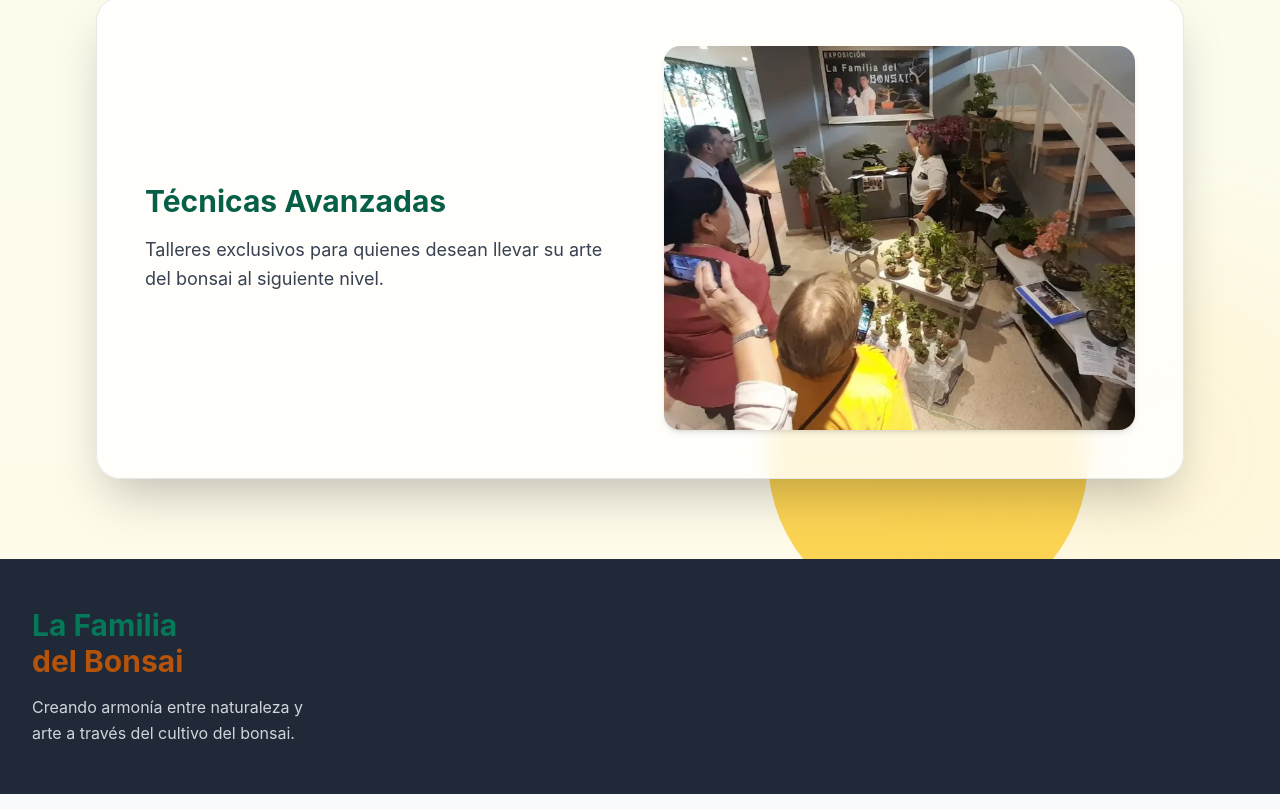
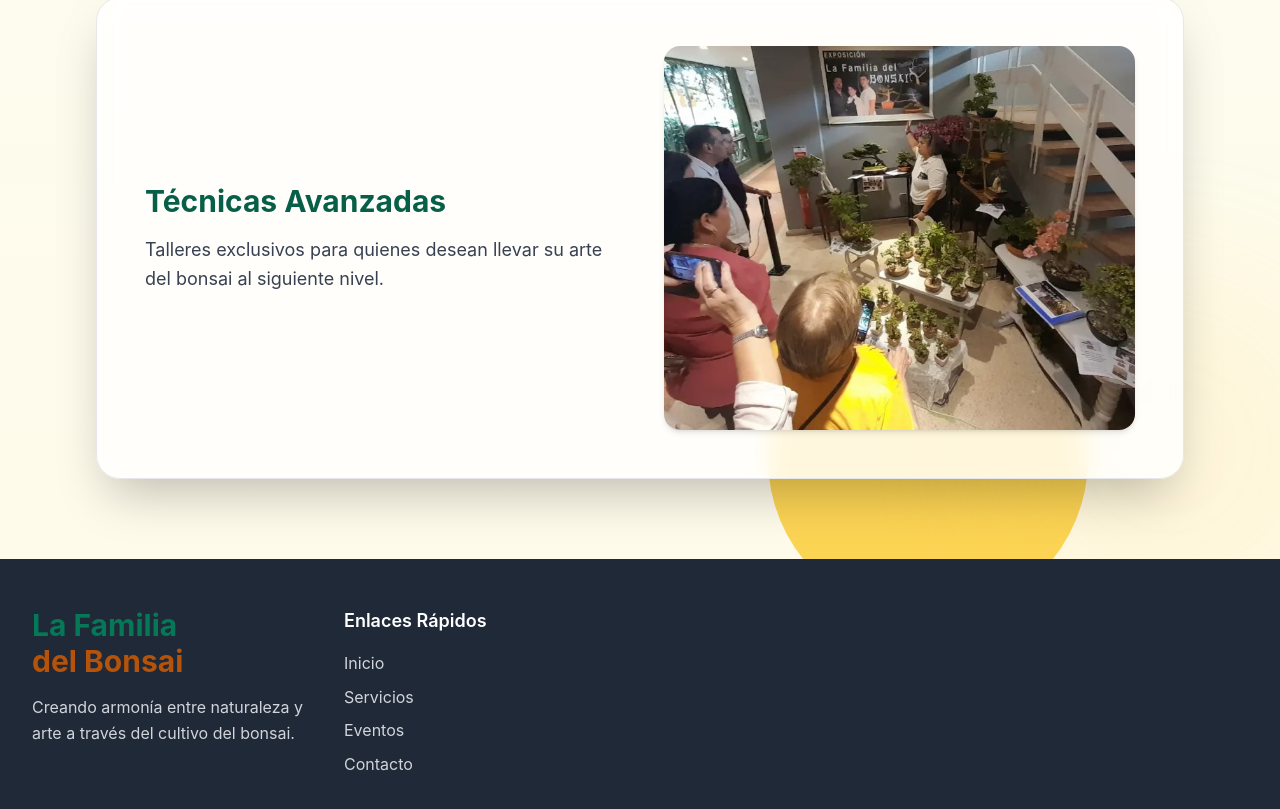
Before and after one commit to FrankyAntonioRodriguezHernandez/la-familia-del-bonsai-React, a React (Create React App) app: page /events in a window 1280 px wide. Shown: the part 2567-3376 px from the top of the page. Built offline with nearby package versions, Linux system fonts and the light colour scheme.

Commit message:
Creando enlaces rapidos en el Footer

```diff
--- a/src/components/Footer.jsx
+++ b/src/components/Footer.jsx
@@ -19,7 +19,31 @@ const Footer = () =>{
                 </p>
             </div>
 
-
+            <div className="flex flex-col">
+                <h4 className="text-lg font-semibold mb-4">Enlaces Rápidos</h4>
+                <ul className="space-y-2">
+                <li>
+                    <Link to="/" className="text-gray-300 hover:text-white transition-colors">
+                        Inicio
+                    </Link>
+                </li>
+                <li>
+                    <Link to="/services" className="text-gray-300 hover:text-white transition-colors">
+                        Servicios
+                    </Link>
+                </li>
+                <li>
+                    <Link to="/events" className="text-gray-300 hover:text-white transition-colors">
+                        Eventos
+                    </Link>
+                </li>
+                <li>
+                    <a href="#contacto" className="text-gray-300 hover:text-white transition-colors">
+                        Contacto
+                    </a>
+                </li>
+                </ul>
+          </div>
 
         </div>
 
```
Lines whose indentation alone changed are shown as unchanged.
